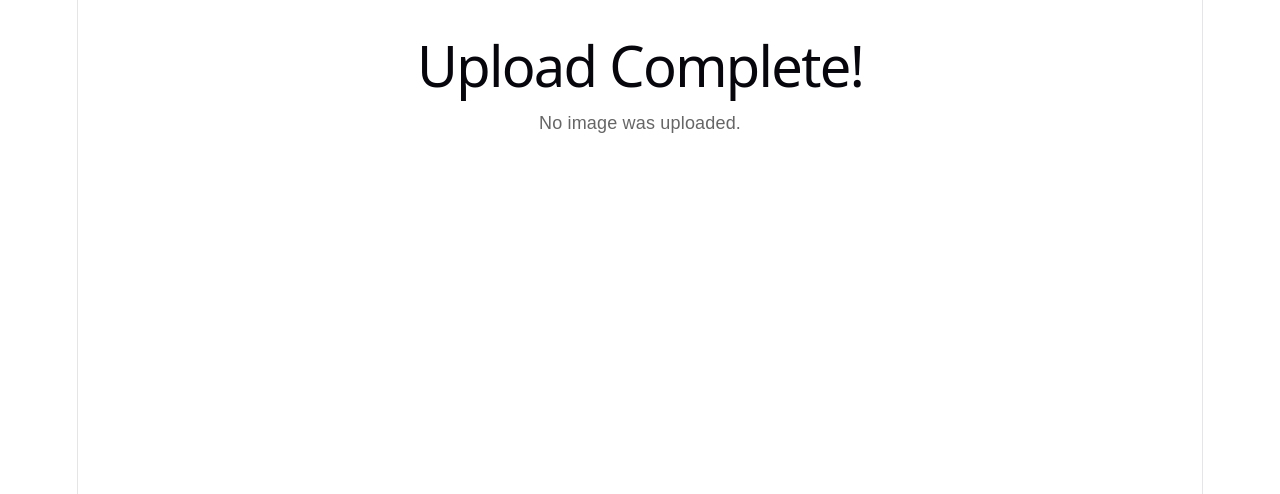
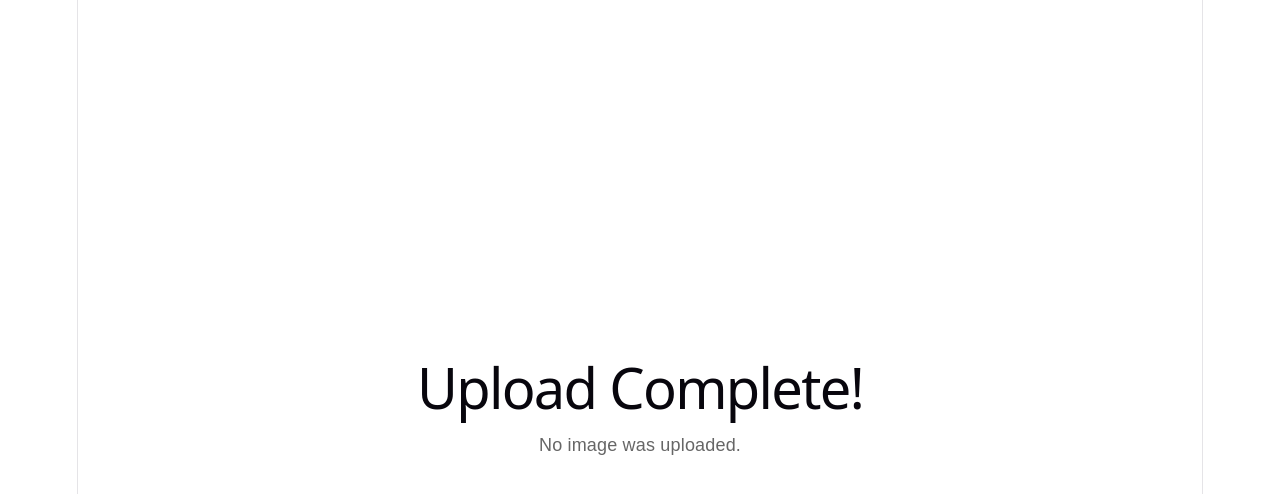
Before and after one commit to windu108/bloomhacks, a React (Vite) app: page /upload in a window 1280 px wide. Shown: the top 494 px of the page. Built offline with nearby package versions, Linux system fonts and the light colour scheme.

Commit message:
Added sun progress bar and centered upload page

```diff
--- /dev/null
+++ b/src/Home.css
@@ -0,0 +1,28 @@
+.container {
+  padding: 50px;
+}
+
+.sun-bar {
+  position: relative;
+  width: 500px;
+  height: 20px;
+  background: #ddd;
+  border-radius: 999px;
+}
+
+.sunlight {
+  height: 100%;
+  background: orange;
+  border-radius: 999px;
+  transition: width 0.3s ease;
+}
+
+.sun {
+  position: absolute;
+  top: 50%;
+  transform: translateY(-50%);
+  width: 50px;
+  height: 50px;
+
+  transition: left 0.3s ease;
+}
--- /dev/null
+++ b/src/Upload.css
@@ -0,0 +1,35 @@
+.container {
+  display: flex;
+  flex-direction: column;
+  justify-content: center;
+  align-items: center;
+
+  width: 100%;
+  margin: 0;
+}
+
+.sun-bar {
+  position: relative;
+  width: 500px;
+  height: 20px;
+  background: #ddd;
+  border-radius: 999px;
+}
+
+.sunlight {
+  height: 100%;
+  background: orange;
+  border-radius: 999px;
+  transition: width 0.3s ease;
+}
+
+.sun {
+  position: absolute;
+  top: 50%;
+  transform: translateY(-50%);
+  width: 50px;
+  height: 50px;
+  left:0;
+
+  transition: left 0.3s ease;
+}
--- a/src/Upload.tsx
+++ b/src/Upload.tsx
@@ -1,5 +1,8 @@
 import { useEffect, useState } from "react";
 import { useLocation } from "react-router-dom";
+import sun from "./assets/sun.png";
+import "./Upload.css";
+import "./index.css"
 
 // 1. Define an interface for what we expect to find inside React Router's memory state.
 // This tells TypeScript that 'location.state' might contain an 'image' which is a standard web File object.
@@ -95,7 +98,8 @@ function Upload() {
   }, [image]);
 
   return (
-    <div style={{ padding: "20px", fontFamily: "sans-serif" }}>
+    <div className="page">
+    <div className="container" style={{ padding: "20px", fontFamily: "sans-serif" }}>
       <h1>Upload Complete!</h1>
 
       {image ? (
@@ -109,7 +113,14 @@ function Upload() {
             />
           )}
           <hr />
+          <div>
+            <div className="sun-bar">
+              <div className="sunlight" style={{width: `${55}%`}}/>
+              <img src={sun} alt="Sun" className="sun" style={{ left: `calc(${55}% - 25px)` }} />
+            </div>
+          </div>
 
+          <h2>{55}%</h2>
           <p><strong>Gemini description:</strong></p>
           {error ? <pre style={{ color: "#b00020", background: "#fbebe8", padding: "10px", borderRadius: "4px" }}>{error}</pre> : null}
           {description ? (
@@ -123,6 +134,8 @@ function Upload() {
       ) : (
         <p style={{ color: "#666" }}>No image was uploaded.</p>
       )}
+
+    </div>
     </div>
   );
 }
--- a/src/index.css
+++ b/src/index.css
@@ -109,3 +109,31 @@ code {
   padding: 4px 8px;
   background: var(--code-bg);
 }
+
+.page {
+  min-height: 100vh;
+
+  display: flex;
+  justify-content: center;
+  align-items: center;
+
+  background: linear-gradient(
+    circle at top, #1e293b,
+    #0f172a
+  );
+}
+
+
+.card {
+  width: 600px;
+  padding: 40px;
+
+  background: white;
+
+  border-radius: 25px;
+
+  box-shadow:
+    0 10px 30px rgba(0,0,0,0.15);
+
+  text-align: center;
+}
```
Also changed, not shown: src/Home.tsx (+9 -0 lines), src/assets/sun.png (added).
